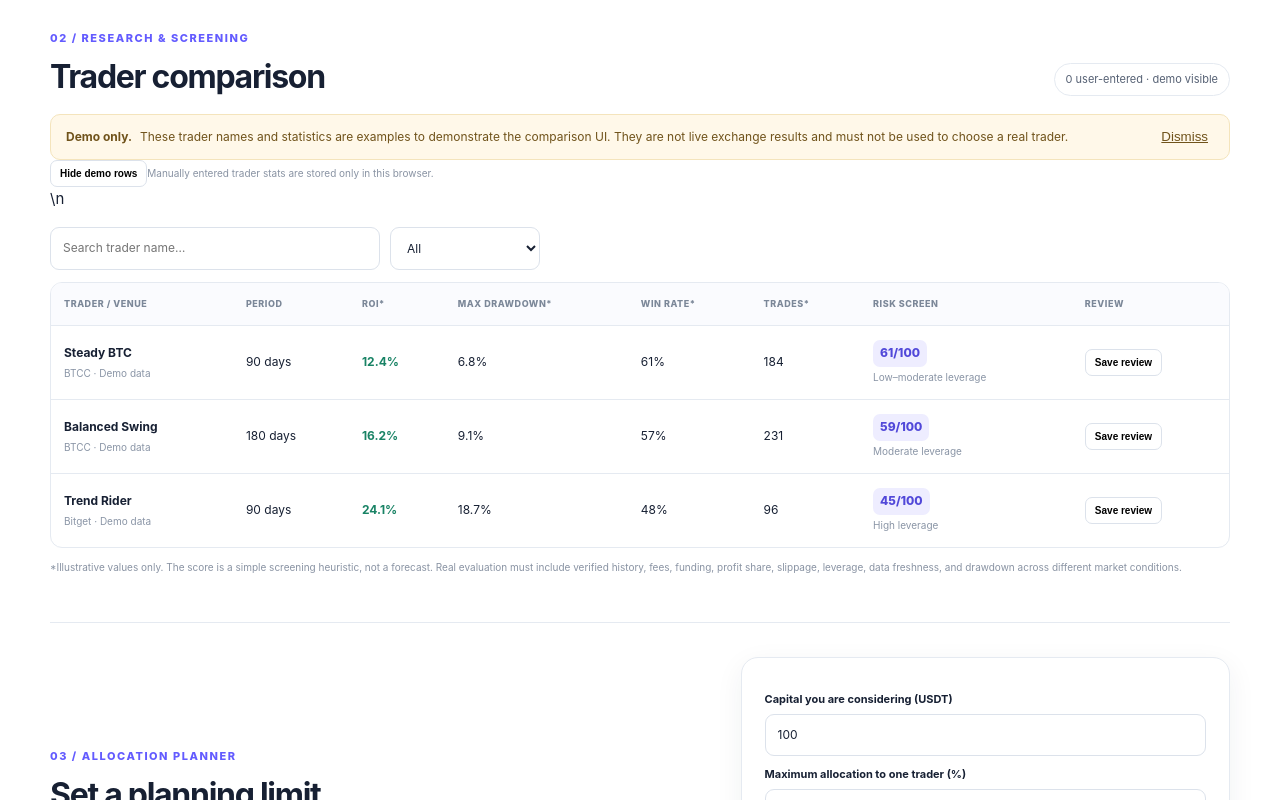
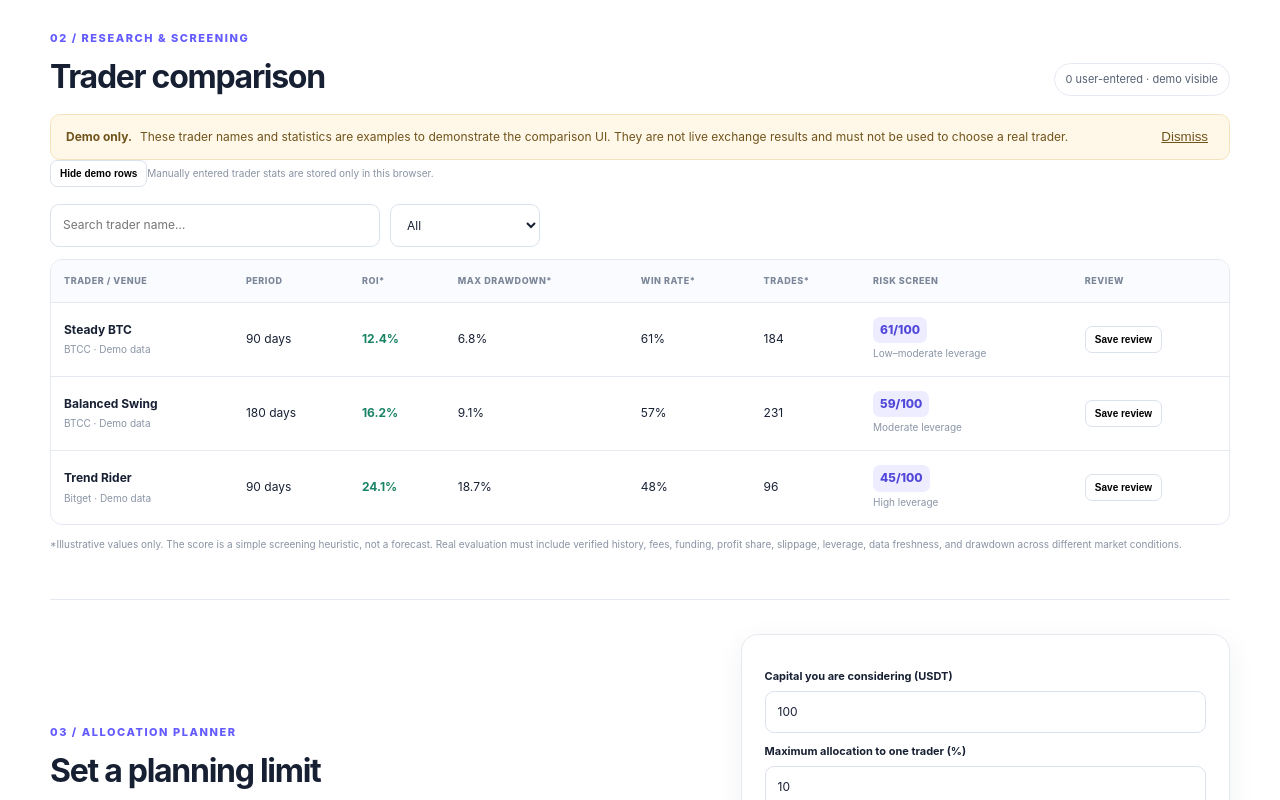
Before and after one commit to gem-cybersecurity-monitoring-assist/btcc-copy-manager, a Next.js app: page /copy-trading in a window 1280 px wide. Shown: the part 988-1788 px from the top of the page. Built offline with nearby package versions, Linux system fonts and the light colour scheme.

Commit message:
fix: normalize manual trader form JSX formatting

```diff
--- a/app/copy-trading/page.tsx
+++ b/app/copy-trading/page.tsx
@@ -135,7 +135,8 @@ export default function CopyTradingPage() {
       <section id="traders" className="section-block">
         <div className="section-heading"><div><p className="eyebrow">02 / RESEARCH & SCREENING</p><h2>Trader comparison</h2></div><span className="demo-label">{manualTraders.length} user-entered · {showDemo ? "demo visible" : "demo hidden"}</span></div>
         {showDemo && <div className="demo-warning"><strong>Demo only.</strong> These trader names and statistics are examples to demonstrate the comparison UI. They are not live exchange results and must not be used to choose a real trader. <button onClick={() => setShowDemo(false)} aria-label="Dismiss demo notice">Dismiss</button></div>}
-        <div className="demo-toggle-row"><button className="review-btn" onClick={() => setShowDemo((v) => !v)}>{showDemo ? "Hide demo rows" : "Show demo rows"}</button><span className="footnote">Manually entered trader stats are stored only in this browser.</span></div>\n        <div className="filters">
+        <div className="demo-toggle-row"><button className="review-btn" onClick={() => setShowDemo((v) => !v)}>{showDemo ? "Hide demo rows" : "Show demo rows"}</button><span className="footnote">Manually entered trader stats are stored only in this browser.</span></div>
+        <div className="filters">
           <input aria-label="Search traders" placeholder="Search trader name…" value={query} onChange={(e) => setQuery(e.target.value)} />
           <select aria-label="Filter exchange" value={venue} onChange={(e) => setVenue(e.target.value)}><option>All</option><option>BTCC</option><option>Bitget</option></select>
         </div>
```
